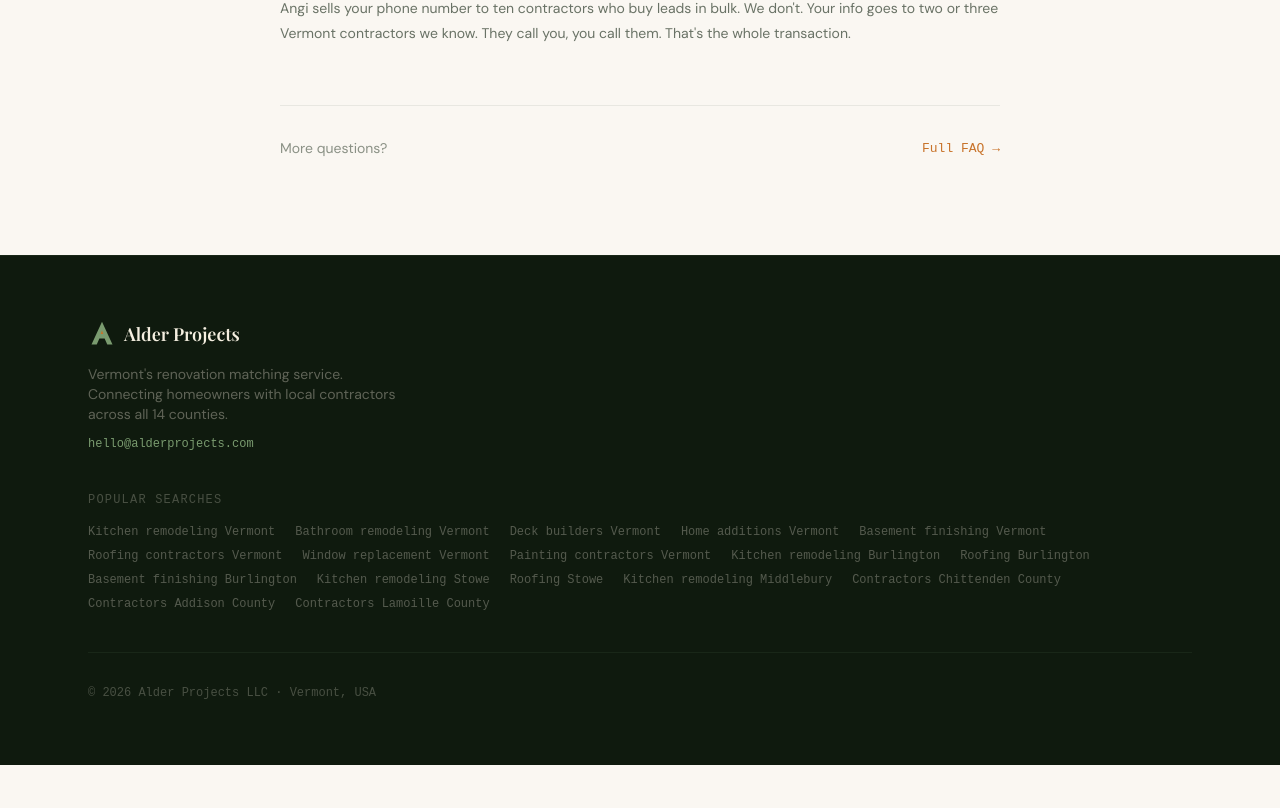
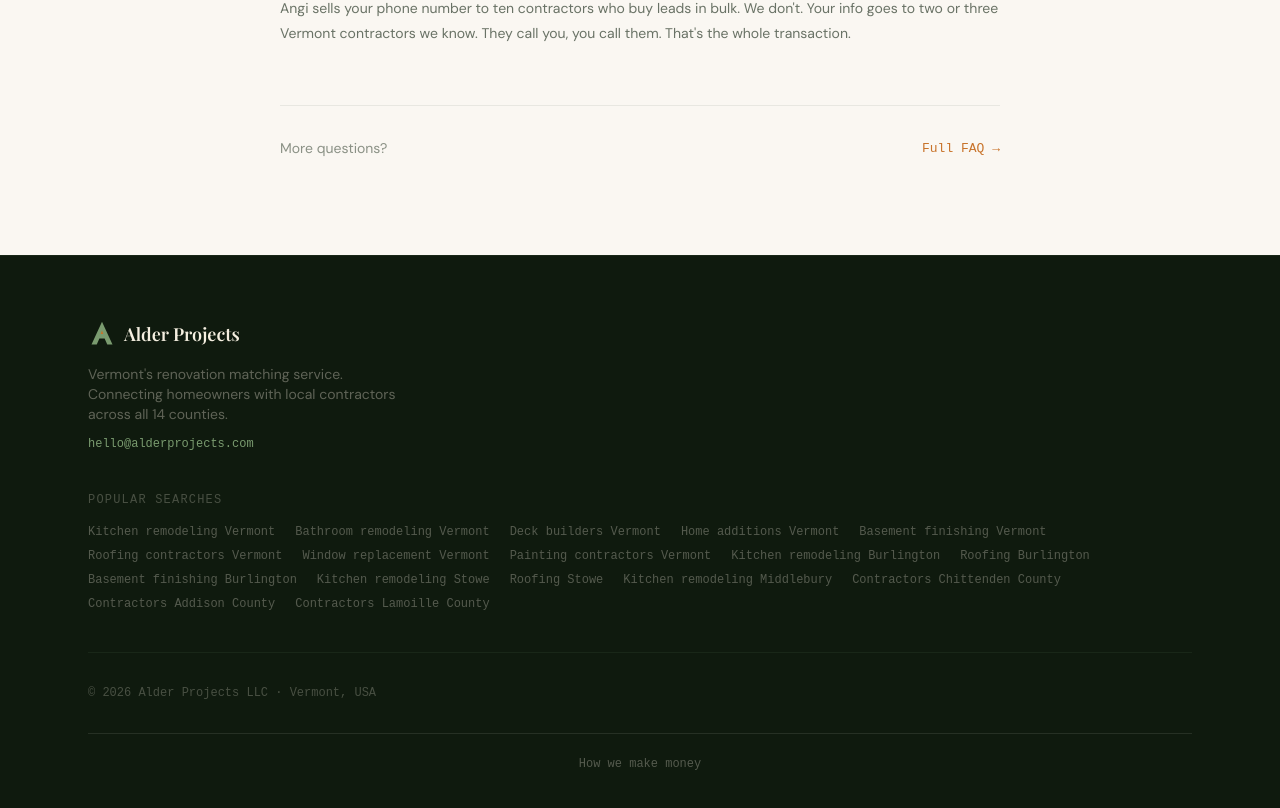
Before and after one commit to alderprojects/alder-projects-site, a Next.js app: page / in a window 1280 px wide. Shown: the part 3647-4455 px from the top of the page. Before the commit the page ends 4412 px from the top, so only its background shows below. Built offline with nearby package versions, Linux system fonts and the light colour scheme.

Commit message:
feat(footer): add disclosure link to footer

```diff
--- a/src/components/Footer.tsx
+++ b/src/components/Footer.tsx
@@ -22,6 +22,9 @@ export default function Footer() {
         <div className="border-t border-[#7A9B6F]/10 pt-8">
           <p className="text-[#F5EFE0]/25 text-xs font-mono">&copy; {new Date().getFullYear()} Alder Projects LLC &middot; Vermont, USA</p>
         </div>
+      <div style={{ marginTop: 32, paddingTop: 16, borderTop: '1px solid rgba(245, 239, 224, 0.1)', textAlign: 'center' }}>
+        <a href="/disclosure" className="text-[#F5EFE0]/30 text-xs font-mono hover:text-[#7A9B6F] transition-colors">How we make money</a>
+      </div>
       </div>
     </footer>
   )
```
